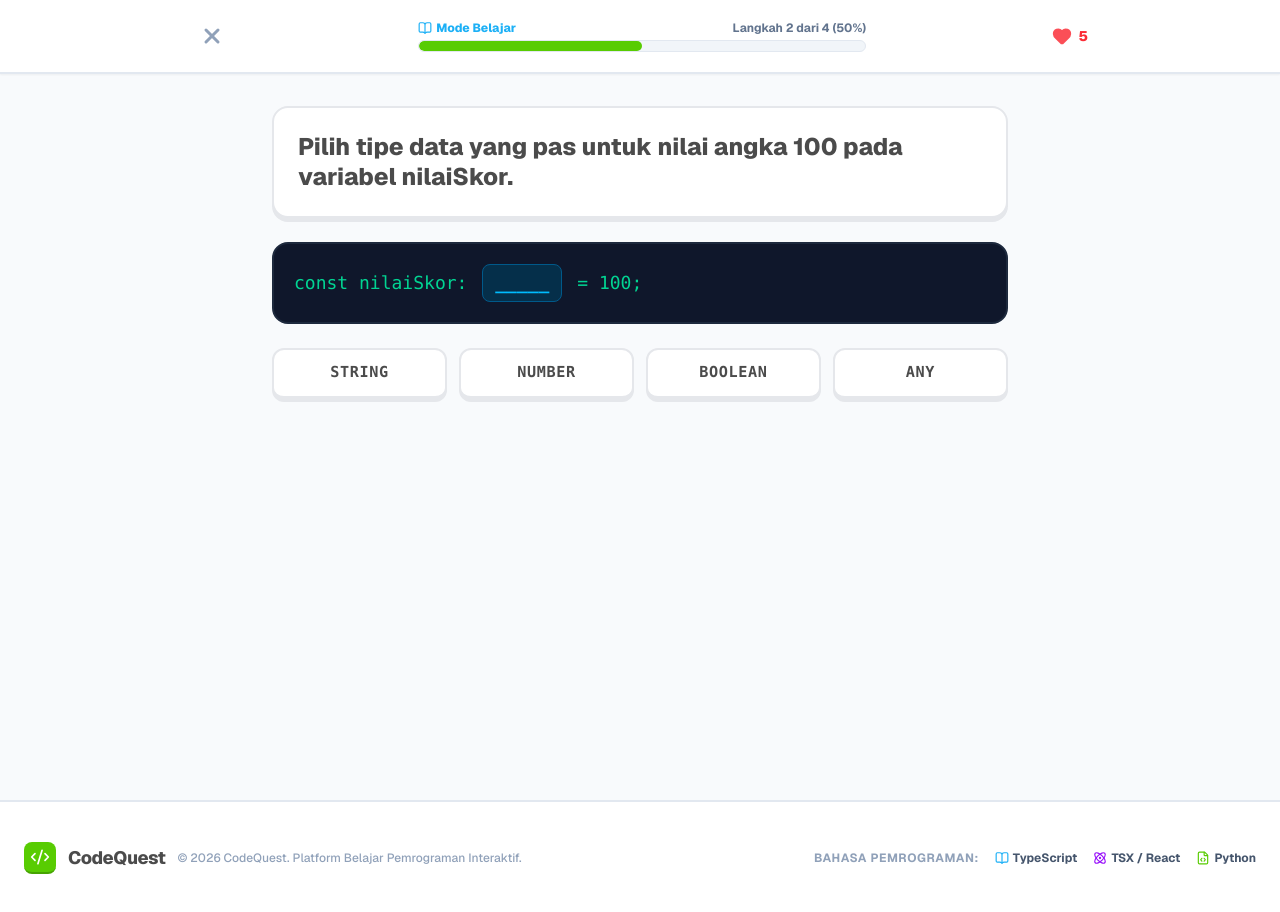
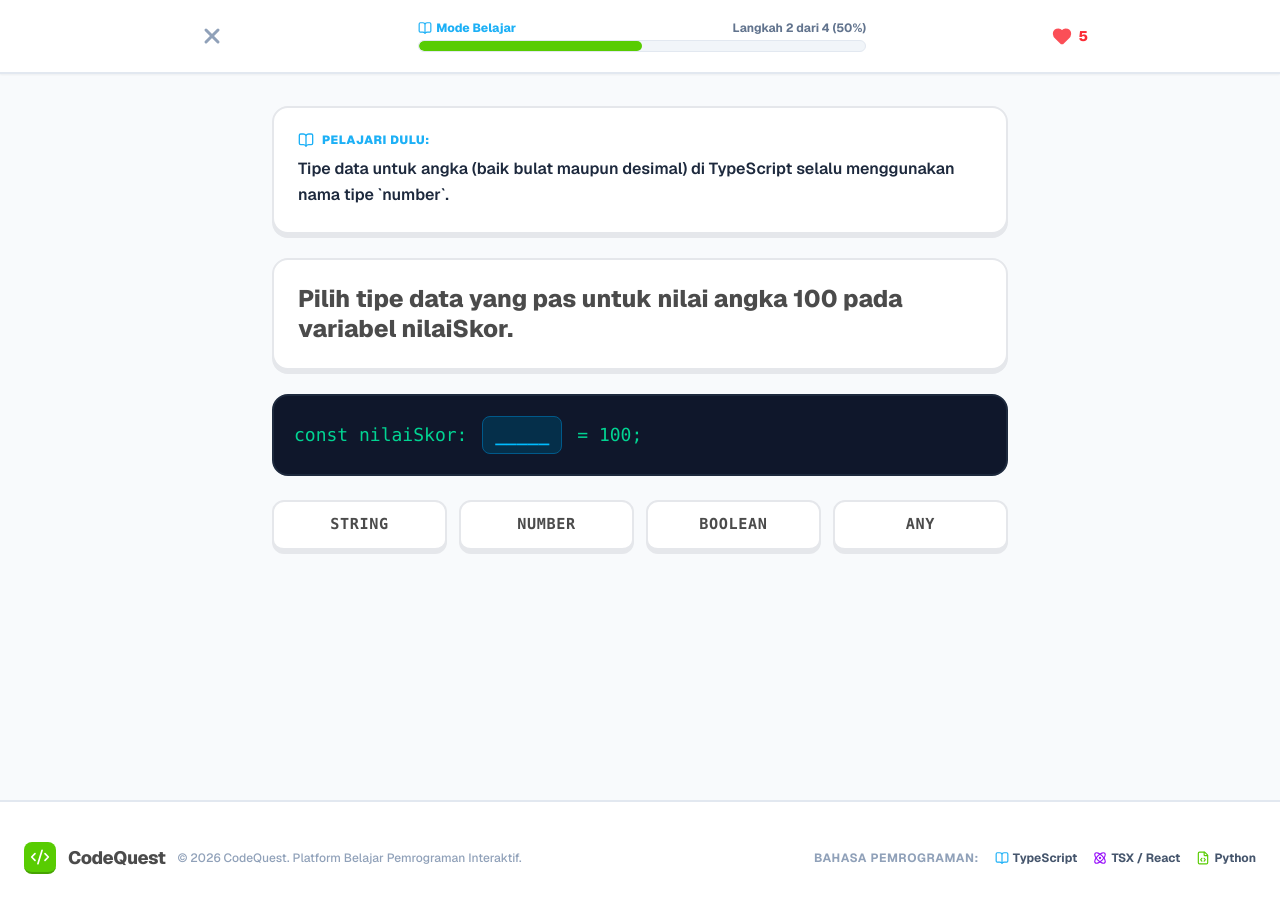
Before and after one commit to KADEZ-406/belajar-ts, a Next.js app: page /learn/typescript/ts_lesson_2 in a window 1280 px wide. Both pictures are taken after a click on the button "PAHAM, LANGKAH SELANJUTNYA". Built offline with nearby package versions, Linux system fonts and the light colour scheme.

Commit message:
Fix Pelajari Dulu box rendering in ExerciseRenderer for Learn Mode

```diff
--- a/components/exercises/ExerciseRenderer.tsx
+++ b/components/exercises/ExerciseRenderer.tsx
@@ -112,8 +112,25 @@ export function ExerciseRenderer({
 
   return (
     <div className="space-y-6">
+      {/* Pelajari Dulu (Guided explanation before challenge in Learn Mode) */}
+      {!isExamMode && (
+        <div className="card-duo p-6 bg-sky-50 border-2 border-sky-200 rounded-2xl space-y-2 shadow-xs">
+          <div className="flex items-center gap-2 text-xs font-black uppercase tracking-wider text-[#1cb0f6]">
+            <BookOpen className="w-4 h-4" /> Pelajari Dulu:
+          </div>
+          <p className="text-base font-semibold text-slate-800 leading-relaxed">
+            {exercise.conceptGuide || "Perhatikan aturan sintaks dan tata cara penulisan kode di bawah sebelum kamu mencoba kuis."}
+          </p>
+        </div>
+      )}
+
       {/* Exercise Question Prompt Header */}
-      <div className="card-duo p-6 bg-white border-2 border-slate-200 rounded-2xl shadow-xs">
+      <div className="card-duo p-6 bg-white border-2 border-slate-200 rounded-2xl shadow-xs space-y-2">
+        {isExamMode && (
+          <div className="text-[10px] font-black uppercase tracking-wider text-amber-600 bg-amber-100 px-3 py-1 rounded-full w-max">
+            ⚡ Soal Ujian: Tanpa Bimbingan (Bonus 2x XP)
+          </div>
+        )}
         <h3 className="text-xl md:text-2xl font-extrabold text-[#4b4b4b] leading-tight">
           {exercise.prompt}
         </h3>
```
